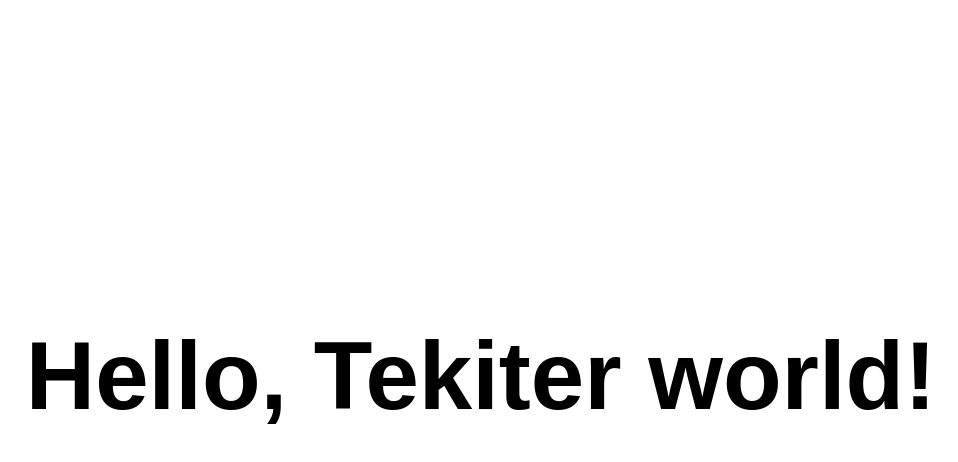
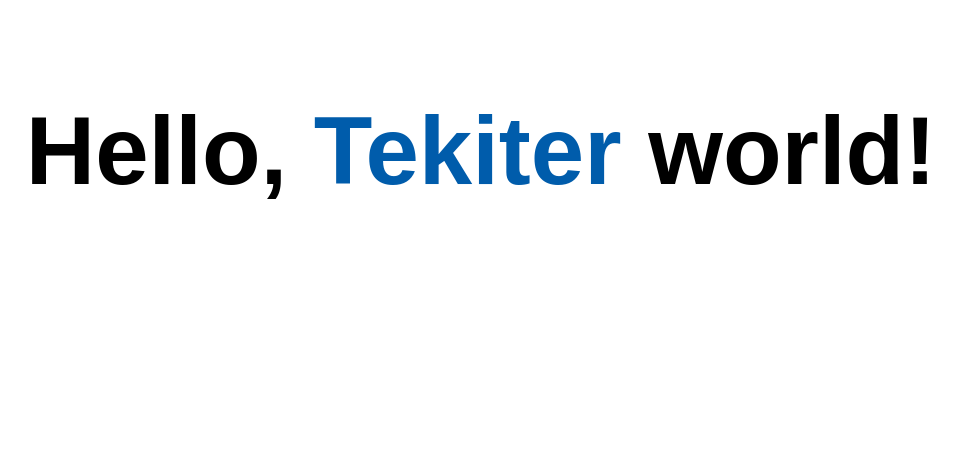
Before and after one commit to Tekiter/tekiter.github.io, a Next.js app: page / in a window 1280 px wide. Shown: the top 462 px of the page, without its empty margins (159-1117 px from the left). Built offline with nearby package versions, Linux system fonts and the light colour scheme; a web font is replaced by a local one.

Commit message:
Update content

```diff
--- a/pages/index.tsx
+++ b/pages/index.tsx
@@ -6,17 +6,31 @@ import styles from "../styles/Home.module.scss";
 
 gsap.registerPlugin(TextPlugin);
 
-function MainText() {
-  const ref = useRef(null);
+function HelloTekiterWorld() {
+  const tekiterRef = useRef(null);
+  const titleRef = useRef(null);
 
   useEffect(() => {
     const tl = gsap.timeline();
-    tl.from(ref.current, {y: "+=300", autoAlpha: 0, duration: 1});
-    tl.to(ref.current, {duration:1, text: "Hello,", ease: "none"});
-    tl.to(ref.current, {duration:1, text: "Hello, Tekiter world!", ease: "none"});
+    tl.from(titleRef.current, { y: "+=300", autoAlpha: 0, duration: 1 });
+    tl.to(
+      tekiterRef.current,
+      {
+        duration: 0.5,
+        text: " Tekiter",
+        ease: "none",
+      },
+      ">0.5"
+    );
   }, []);
 
-  return <h1 ref={ref} className={styles.title}>Hello, world!</h1>;
+  return (
+    <h1 className={styles.title} ref={titleRef}>
+      <span>Hello,</span>
+      <span ref={tekiterRef} className={styles["title-tekiter"]}></span>
+      <span> world!</span>
+    </h1>
+  );
 }
 
 export default function Home() {
@@ -28,8 +42,7 @@ export default function Home() {
       </Head>
 
       <main className={styles.main}>
-        <MainText />
-        <div className={styles.grid}></div>
+        <HelloTekiterWorld />
       </main>
     </div>
   );
--- a/styles/Home.module.scss
+++ b/styles/Home.module.scss
@@ -1,19 +1,9 @@
 .container {
-  min-height: 100vh;
-  padding: 0 0.5rem;
-  display: flex;
-  flex-direction: column;
-  justify-content: center;
-  align-items: center;
+  margin-top: 6rem;
 }
 
 .main {
-  padding: 5rem 0;
-  flex: 1;
-  display: flex;
-  flex-direction: column;
-  justify-content: center;
-  align-items: center;
+  padding: 0 10rem;
 }
 
 .title {
@@ -26,6 +16,10 @@
 .title,
 .description {
   text-align: center;
+}
+
+.title-tekiter {
+  color: #005cab;
 }
 
 .description {
--- a/styles/globals.scss
+++ b/styles/globals.scss
@@ -1,4 +1,4 @@
-@import url('https://fonts.googleapis.com/css2?family=Sunflower:wght@300;500&display=swap');
+@import url("https://fonts.googleapis.com/css2?family=Sunflower:wght@300;500&display=swap");
 
 html,
 body {
@@ -6,7 +6,7 @@ body {
   margin: 0;
   // font-family: -apple-system, BlinkMacSystemFont, Segoe UI, Roboto, Oxygen,
   //   Ubuntu, Cantarell, Fira Sans, Droid Sans, Helvetica Neue, sans-serif;
-  font-family: 'Sunflower', sans-serif;
+  font-family: "Sunflower", sans-serif;
 }
 
 a {
```
Also changed, not shown: 1 other file (tests, documents, lock files or other folders).
